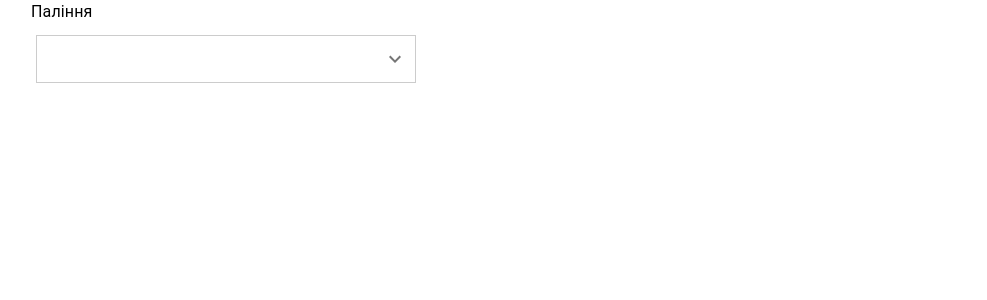
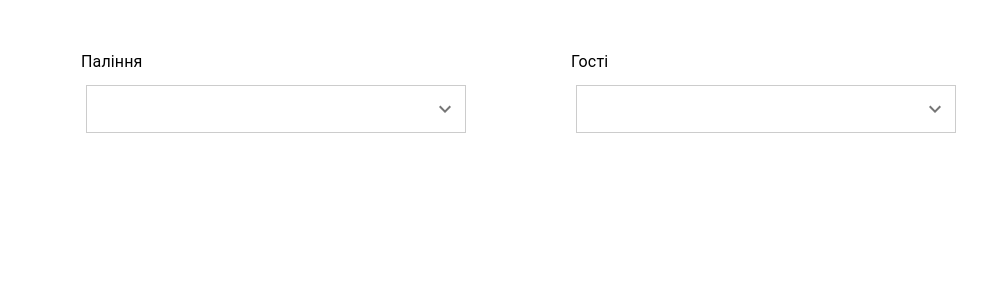
Before and after one commit to Tetiana892/profile-test, a React (Create React App) app: page / in a window 1280 px wide. Shown: the top 300 px of the page, without its empty margins (19-1006 px from the left). Built offline with nearby package versions, Linux system fonts and the light colour scheme.

Commit message:
add component GuestsInput

```diff
--- /dev/null
+++ b/src/App.module.scss
@@ -0,0 +1,6 @@
+.container {
+  margin: 50px;
+  display: flex;
+
+  gap: 50px;
+}
--- a/src/App.tsx
+++ b/src/App.tsx
@@ -1,10 +1,13 @@
 import React from "react";
 import SmokingInput from "./components/SmokingInput/SmokingInput";
+import GuestsInput from "./components/GuestsInput/GuestsInput";
+import styles from "./App.module.scss";
 
 function App() {
   return (
-    <div>
+    <div className={styles.container}>
       <SmokingInput />
+      <GuestsInput />
     </div>
   );
 }
--- /dev/null
+++ b/src/components/GuestsInput/GuestsInput.tsx
@@ -0,0 +1,130 @@
+import {
+  FormControlLabel,
+  InputBase,
+  Popover,
+  RadioGroup,
+  Typography,
+  Radio,
+  InputAdornment,
+  IconButton,
+} from "@mui/material";
+import CloseIcon from "@mui/icons-material/Close";
+import KeyboardArrowDownIcon from "@mui/icons-material/KeyboardArrowDown";
+import React, { FC, useState } from "react";
+import styles from "../SmokingInput/SmokingInput.module.scss";
+
+const GuestsInput: FC = () => {
+  const [anchorEl, setAnchorEl] = useState<null | HTMLElement>(null);
+  const [value, setValue] = useState<string>("");
+  const [inputIcon, setInputIcon] = useState<JSX.Element>(
+    <KeyboardArrowDownIcon />
+  );
+  const [isFocused, setIsFocused] = useState<boolean>(false);
+
+  const handleClick = (event: React.MouseEvent<HTMLButtonElement>) => {
+    setAnchorEl(event.currentTarget);
+    setIsFocused(true);
+    if (!value) {
+      setInputIcon(<KeyboardArrowDownIcon />);
+    } else {
+      setInputIcon(<CloseIcon />);
+    }
+  };
+
+  const handleClose = () => {
+    setAnchorEl(null);
+    setIsFocused(false);
+  };
+
+  const handleChange = (event: React.ChangeEvent<HTMLInputElement>) => {
+    const selectedValue = (event.target as HTMLInputElement).value;
+    setValue(selectedValue);
+    setInputIcon(<CloseIcon />);
+    handleClose();
+  };
+
+  const handleClearInput = () => {
+    setValue("");
+    setInputIcon(<KeyboardArrowDownIcon />);
+  };
+
+  return (
+    <div className={styles.containerGuests}>
+      <Typography variant="body1" gutterBottom>
+        Гості
+      </Typography>
+      <InputBase
+        type="text"
+        className={`${styles.inputBase} ${
+          isFocused && !value ? styles.focused : ""
+        }`}
+        value={value}
+        onChange={(e) => setValue(e.target.value)}
+        endAdornment={
+          <InputAdornment position="end">
+            <IconButton onClick={value ? handleClearInput : handleClick}>
+              {inputIcon}
+            </IconButton>
+          </InputAdornment>
+        }
+      />
+      <Popover
+        anchorEl={anchorEl}
+        open={Boolean(anchorEl)}
+        onClose={handleClose}
+        sx={{
+          top: "45px",
+          left: "-340px",
+        }}
+      >
+        <RadioGroup
+          value={value}
+          onChange={handleChange}
+          sx={{ width: "360px", paddingLeft: "20px" }}
+        >
+          <FormControlLabel
+            value="Часто"
+            control={
+              <Radio
+                sx={{
+                  "&.Mui-checked": {
+                    color: "#259ac2",
+                  },
+                }}
+              />
+            }
+            label="Часто"
+          />
+          <FormControlLabel
+            value="Рідко"
+            control={
+              <Radio
+                sx={{
+                  "&.Mui-checked": {
+                    color: "#259ac2",
+                  },
+                }}
+              />
+            }
+            label="Рідко"
+          />
+          <FormControlLabel
+            value="Не приводжу"
+            control={
+              <Radio
+                sx={{
+                  "&.Mui-checked": {
+                    color: "#259ac2",
+                  },
+                }}
+              />
+            }
+            label="Не приводжу"
+          />
+        </RadioGroup>
+      </Popover>
+    </div>
+  );
+};
+
+export default GuestsInput;
--- a/src/components/SmokingInput/SmokingInput.module.scss
+++ b/src/components/SmokingInput/SmokingInput.module.scss
@@ -12,9 +12,28 @@
   height: 48px;
   border: none;
   outline: none;
+  border: 1px solid #ccc;
 
-  border: 1px solid #ccc;
   &.focused {
     border-bottom: 2px solid #259ac2;
   }
 }
+
+.containerGuests {
+  display: flex;
+  flex-direction: column;
+  align-items: flex-start;
+  margin-left: 50px;
+}
+
+.wrapperChackbox {
+  display: grid;
+  grid-template-columns: repeat(2, 1fr);
+  width: 50%;
+  margin-left: 10px;
+}
+
+.wrapperRadioGroup {
+  margin-top: 10px;
+  margin-left: 30px;
+}
--- a/src/components/SmokingInput/SmokingInput.tsx
+++ b/src/components/SmokingInput/SmokingInput.tsx
@@ -1,4 +1,4 @@
-import React, { useState } from "react";
+import { FC, useState } from "react";
 import {
   FormControlLabel,
   IconButton,
@@ -14,7 +14,7 @@ import CloseIcon from "@mui/icons-material/Close";
 import KeyboardArrowDownIcon from "@mui/icons-material/KeyboardArrowDown";
 import styles from "./SmokingInput.module.scss";
 
-const SmokingInput: React.FC = () => {
+const SmokingInput: FC = () => {
   const [anchorEl, setAnchorEl] = useState<null | HTMLElement>(null);
   const [value, setValue] = useState<string>("");
   const [inputIcon, setInputIcon] = useState<JSX.Element>(
@@ -73,19 +73,15 @@ const SmokingInput: React.FC = () => {
   };
 
   const handleCheckboxChange = (option: string) => {
+    const isSelected = selectedOptions.includes(option);
     let updatedOptions: string[];
 
-    if (selectedOptions.includes(option)) {
+    if (isSelected) {
       updatedOptions = selectedOptions.filter((item) => item !== option);
     } else {
       updatedOptions = [...selectedOptions, option];
     }
     setSelectedOptions(updatedOptions);
-
-    // let newValue = updatedOptions.length > 0 ? "Палю" : " ";
-    // if (newValue) {
-    //   newValue += ", " + updatedOptions.join(", ");
-    // }
 
     let newValue =
       updatedOptions.length > 0 ? "Палю, " + updatedOptions.join(", ") : "";
@@ -104,16 +100,10 @@ const SmokingInput: React.FC = () => {
       setValue(newValue);
     }
   };
-
-  const handleRadioChange = (event: React.ChangeEvent<HTMLInputElement>) => {
-    setRadioValue(event.target.value);
-    // Закрыть Popover после выбора радиобаттона "Готовий обмежетись"
-    if (
-      event.target.value === "Ні" ||
-      event.target.value === "Тільки на балконі" ||
-      event.target.value === "Не в квартирі"
-    ) {
-      handleClose();
+  const handleRadioChange = (value: string) => {
+    setRadioValue(value);
+    if (selectedOptions.length > 0 && value !== "") {
+      setAnchorEl(null); // закрываем меню, если выбраны опции и радиобаттон
     }
   };
 
@@ -172,6 +162,7 @@ const SmokingInput: React.FC = () => {
             />
             {value === "Палю" && (
               <div style={{ paddingLeft: "20px" }}>
+                <div className={styles.wrapperChackbox}>
                   <FormControlLabel
                     control={
                       <Checkbox
@@ -228,14 +219,15 @@ const SmokingInput: React.FC = () => {
                     }
                     label="IQOS"
                   />
-                <Typography
-                  variant="body1"
-                  gutterBottom
-                  style={{ marginTop: "10px" }}
-                >
+                </div>
+                <div className={styles.wrapperRadioGroup}>
+                  <Typography variant="body1" gutterBottom>
                     Готовий обмежетись?
                   </Typography>
-                <RadioGroup value={radioValue} onChange={handleRadioChange}>
+                  <RadioGroup
+                    value={radioValue}
+                    onChange={(e) => handleRadioChange(e.target.value)}
+                  >
                     <FormControlLabel
                       value="Ні"
                       control={
@@ -277,6 +269,7 @@ const SmokingInput: React.FC = () => {
                     />
                   </RadioGroup>
                 </div>
+              </div>
             )}
           </div>
           <FormControlLabel
```
Lines whose indentation alone changed are shown as unchanged.
